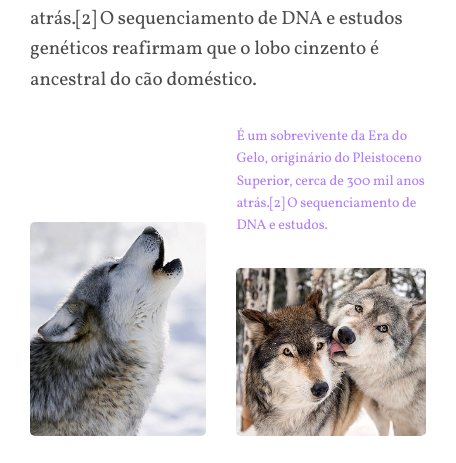
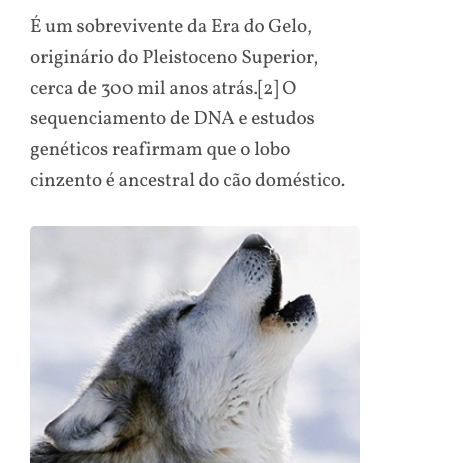
Before and after one commit to natyvit/projeto_wildbeast, a plain HTML site: page index.html in a window 390 px wide. Shown: the part 575-1038 px from the top of the page, 456 px wide, since content can reach past the window. Drawn offline with Linux system fonts and the light colour scheme.

Commit message:
Ajustes de responsividade do conteúdo

```diff
--- a/css/content.css
+++ b/css/content.css
@@ -80,3 +80,9 @@ p {
 .atributos li + li {
   border-top: 2px solid #b07dfb;
 }
+
+@media (max-width: 600px) {
+  .content {
+    grid-template-columns: auto;
+  }
+}
--- a/css/reset.css
+++ b/css/reset.css
@@ -18,6 +18,6 @@ a {
 
 img {
   display: block;
-  max-width: 100%;
+  width: 100%;
   border-radius: 0.3125rem;
 }
```
